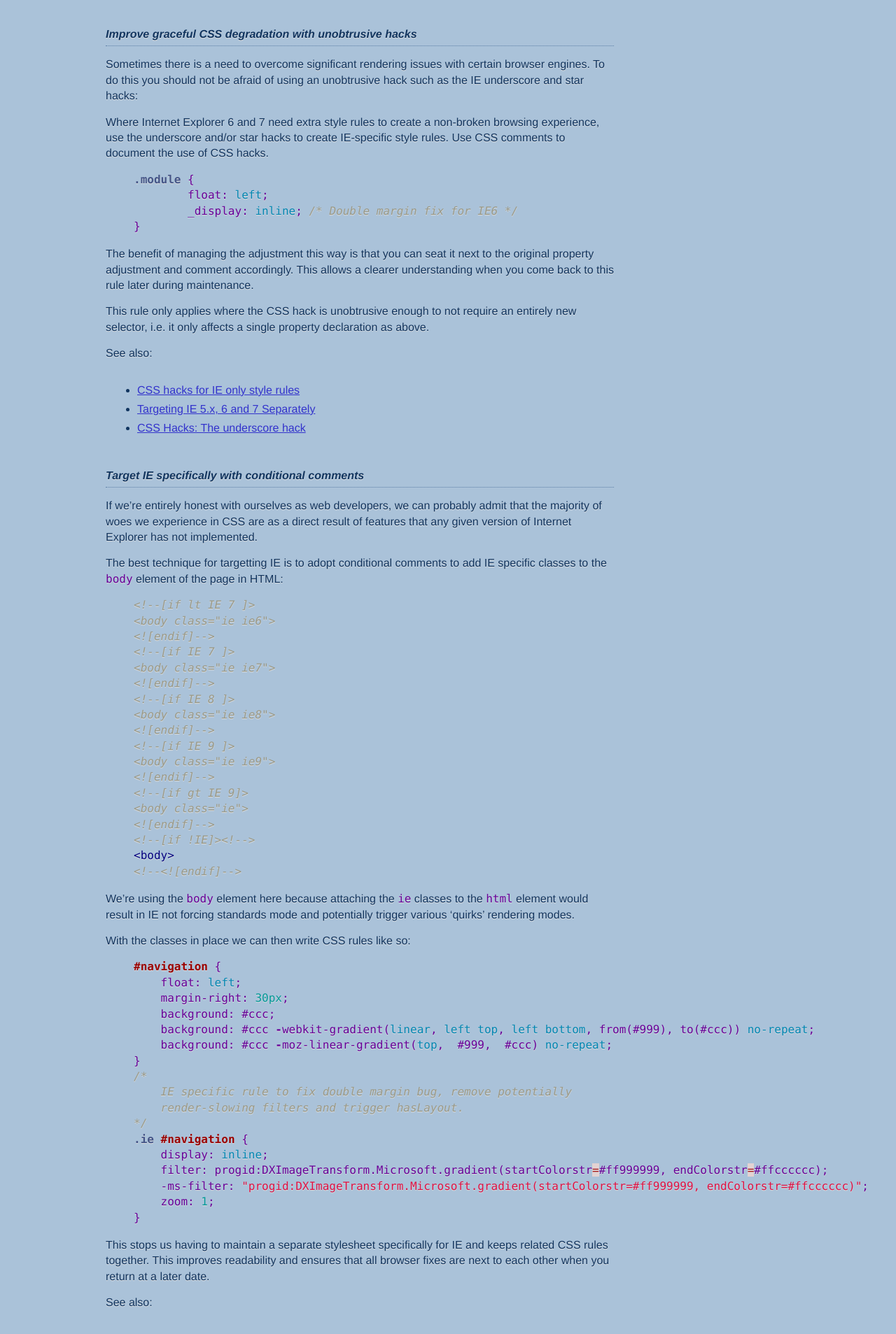
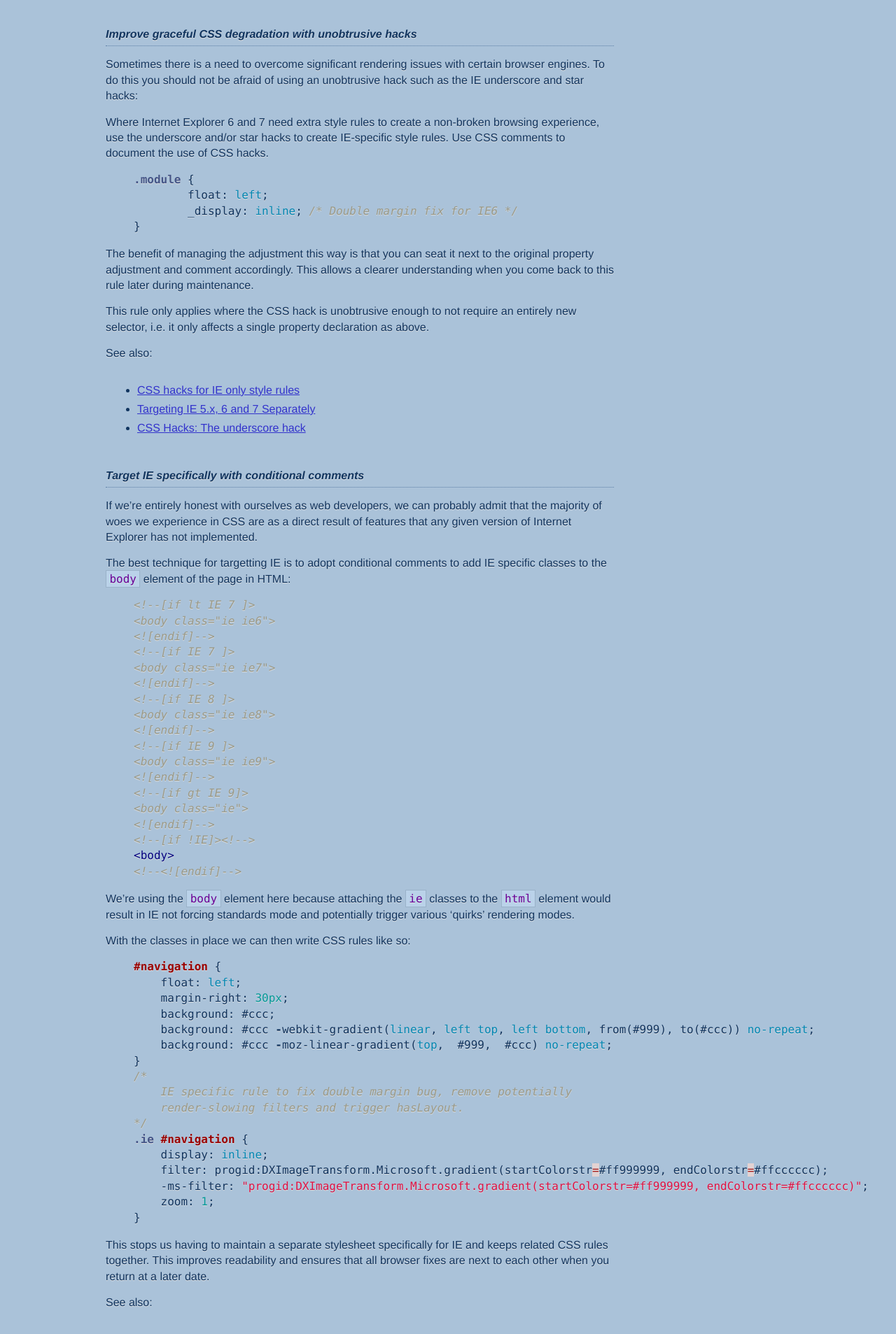
Before and after one commit to nefarioustim/front-end-development-best-practice, a Jekyll site: the page built from index.md, in a window 1280 px wide. Shown: the part 2248-4155 px from the top of the page at 70% size. Built offline with Jekyll 4.4.1, drawn with Linux system fonts in a browser that asks for light colours; Markdown is read by kramdown in place of the engine named in the settings.

Commit message:
Updated styles.

```diff
--- a/assets/css/core.css
+++ b/assets/css/core.css
@@ -74,11 +74,14 @@ em {
 	margin: 5px 0 5px 45px;
 }
 
-#article code,
-#article kbd,
-#article samp,
-#article tt {
+#article p > code,
+#article p > kbd,
+#article p > samp,
+#article p > tt {
+	background: #BAD2E9;
+	border: 1px solid #9AB2C9;
 	color: #609;
+	padding: 0.2ex 0.5ex;
 }
 
 /* Accessibles */
```
